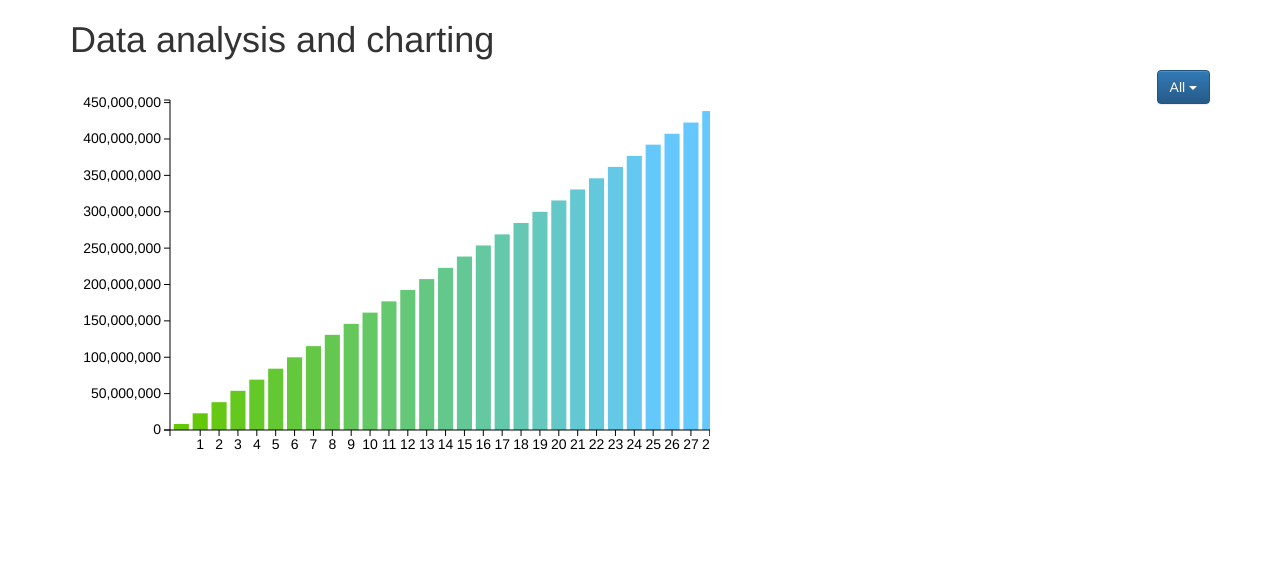
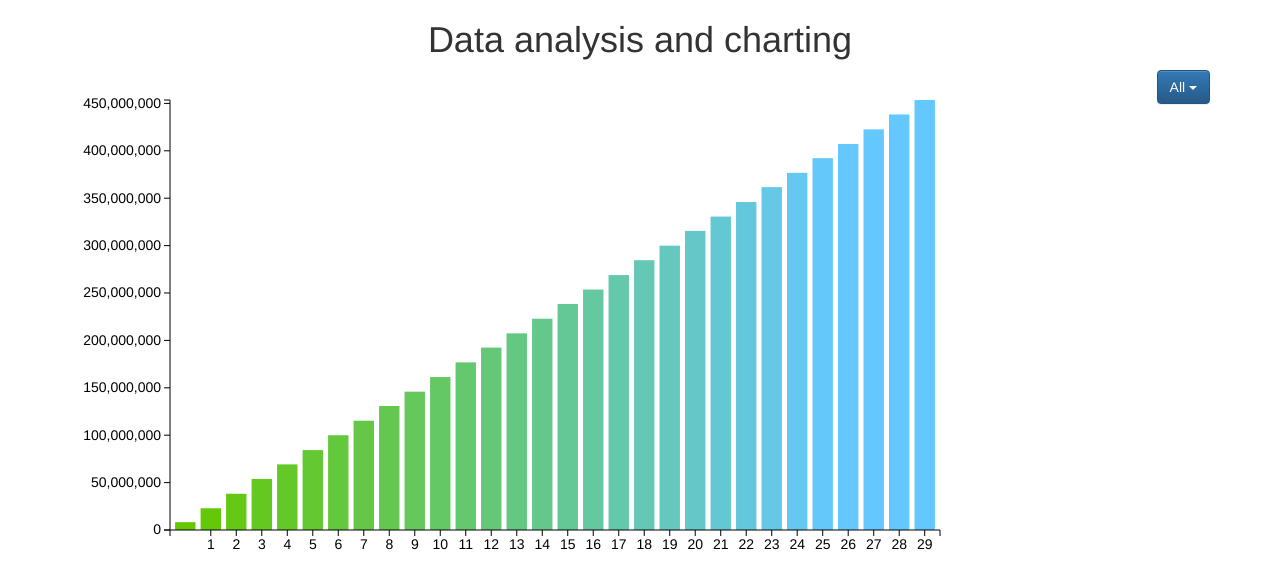
Before and after one commit to shoukath/D3, a website: page index.html in a window 1280 px wide. Drawn offline with nearby package versions, Linux system fonts and the light colour scheme.

Commit message:
SVG Chart fix: Fixing the width of the chart

```diff
--- a/index.html
+++ b/index.html
@@ -9,7 +9,7 @@
 </head>
 <body>
 	<header class="container">
-		<h1>Data analysis and charting</h1>
+		<h1 class="text-center">Data analysis and charting</h1>
 	</header>
 
 	<div class="container">
--- a/script.js
+++ b/script.js
@@ -6,8 +6,8 @@
 		barDataAllRegions,
 		groupedLocationData,
 		margin = {top: 30, right: 30, bottom: 40, left: 100},
-		height = 400 - margin.top - margin.bottom,
-		width  = 700 - margin.left - margin.right,
+		height = 500 - margin.top - margin.bottom,
+		width  = 900 - margin.left - margin.right,
 		yScale, xScale,
 		vAxis, vGuide, vGuideScale,
 		hAxis, hGuide,
@@ -64,7 +64,7 @@
 			});
 
 		svg = d3.select('#chart').append('svg')
-			.attr('width', width +  margin.top + margin.bottom)
+			.attr('width', width +  margin.left + margin.right)
 			.attr('height', height + margin.top + margin.bottom);
 
 		clusterUsageChart = svg
```
